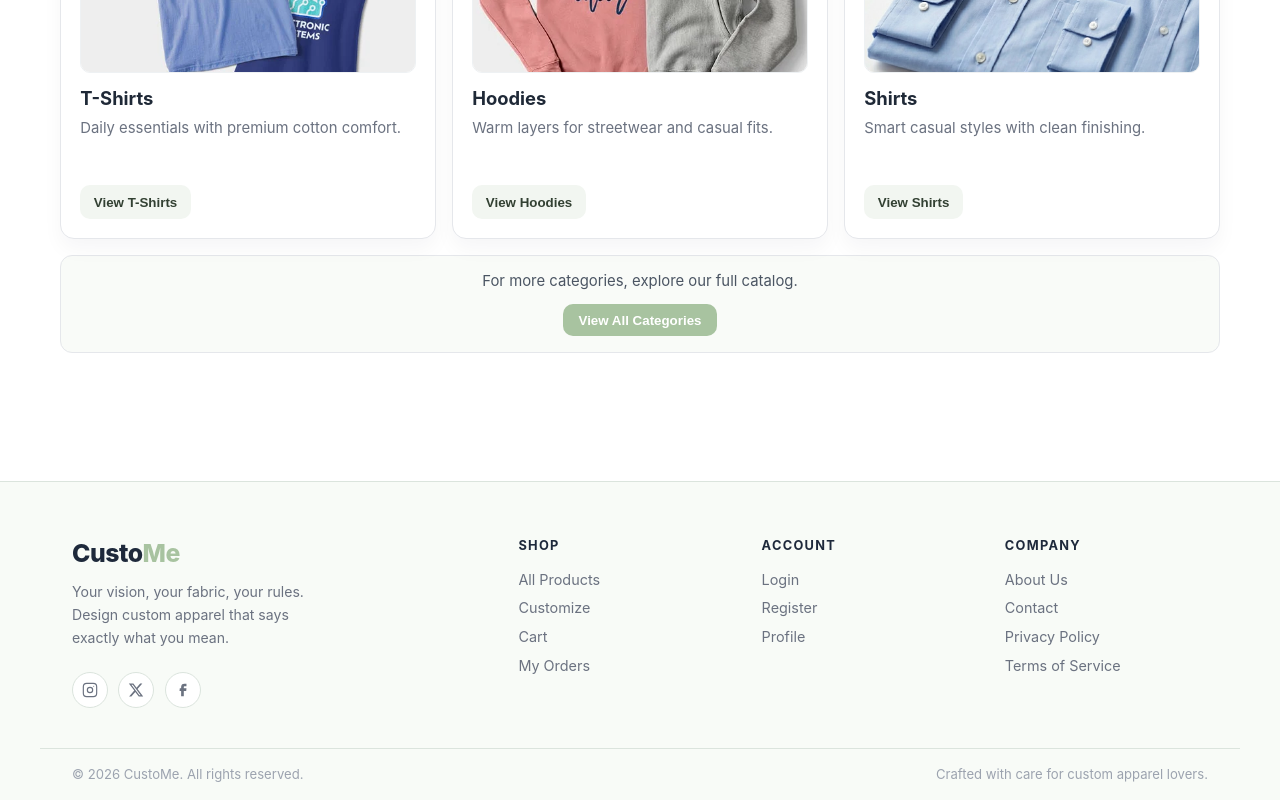
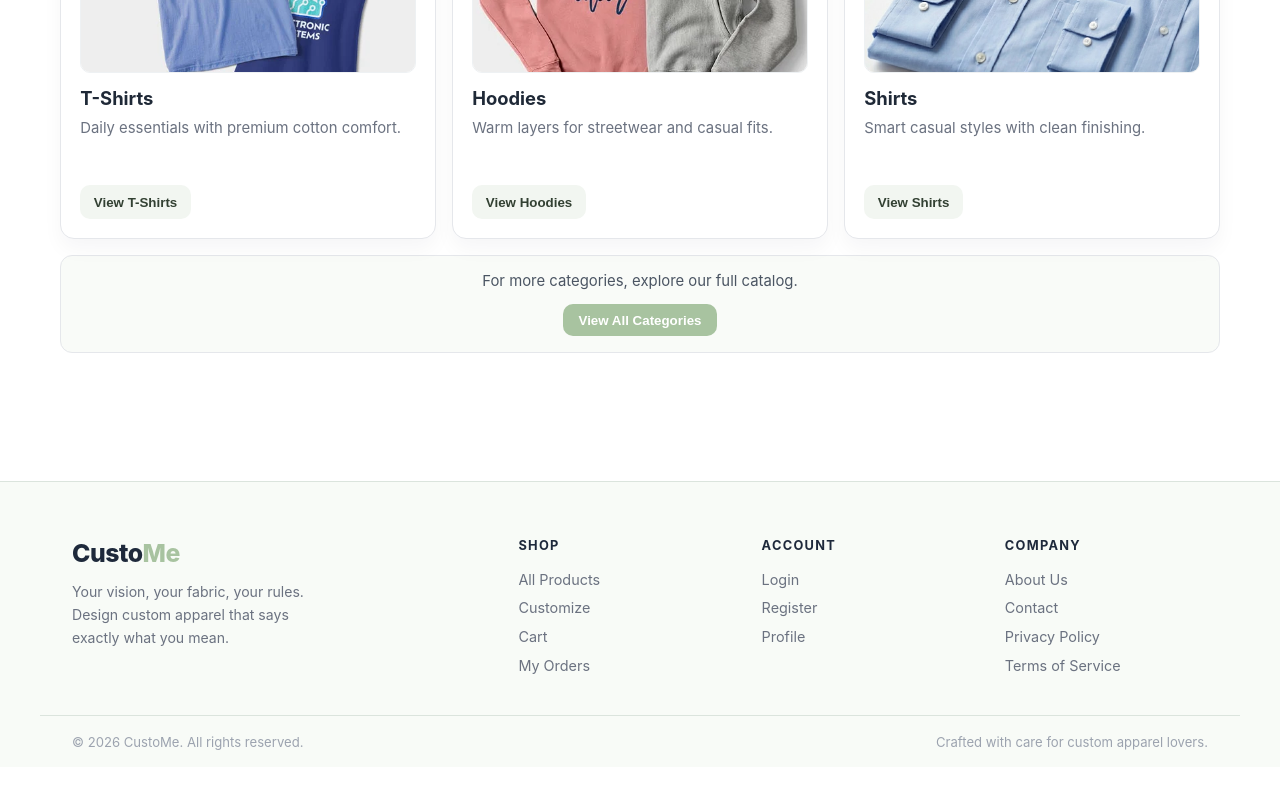
Before and after one commit to ath1l/custom_tshirt_EcommerceApp, a React (Vite) app in the folder frontend/: page / in a window 1280 px wide. Shown: the part 843-1643 px from the top of the page. After the commit the page ends 1610 px from the top, so only its background shows below. Built offline with nearby package versions, Linux system fonts and the light colour scheme; no server answers.

Commit message:
qty added

```diff
--- a/frontend/src/components/Footer.jsx
+++ b/frontend/src/components/Footer.jsx
@@ -47,27 +47,6 @@ export default function Footer() {
             Your vision, your fabric, your rules. Design custom apparel that
             says exactly what you mean.
           </p>
-
-          {/* social icons (SVG-only, no external deps) */}
-          <div className="footer__socials">
-            <a href="#" aria-label="Instagram" className="footer__social-link">
-              <svg viewBox="0 0 24 24" fill="none" stroke="currentColor" strokeWidth="1.75" strokeLinecap="round" strokeLinejoin="round">
-                <rect x="2" y="2" width="20" height="20" rx="5" ry="5"/>
-                <circle cx="12" cy="12" r="4"/>
-                <circle cx="17.5" cy="6.5" r="0.75" fill="currentColor" stroke="none"/>
-              </svg>
-            </a>
-            <a href="#" aria-label="Twitter / X" className="footer__social-link">
-              <svg viewBox="0 0 24 24" fill="currentColor">
-                <path d="M18.244 2.25h3.308l-7.227 8.26 8.502 11.24H16.17l-5.214-6.817L4.99 21.75H1.68l7.73-8.835L1.254 2.25H8.08l4.713 6.231zm-1.161 17.52h1.833L7.084 4.126H5.117z"/>
-              </svg>
-            </a>
-            <a href="#" aria-label="Facebook" className="footer__social-link">
-              <svg viewBox="0 0 24 24" fill="currentColor">
-                <path d="M9.198 21.5h4v-8.01h3.604l.396-3.98h-4V7.5a1 1 0 0 1 1-1h3v-4h-3a5 5 0 0 0-5 5v2.01h-2l-.396 3.98h2.396v8.01z"/>
-              </svg>
-            </a>
-          </div>
         </div>
 
         {/* nav columns */}
--- a/frontend/src/styles/footer.css
+++ b/frontend/src/styles/footer.css
@@ -38,40 +38,6 @@
   font-size: 0.88rem;
   line-height: 1.65;
 }
-
-/* ── social icons ── */
-.footer__socials {
-  display: flex;
-  gap: 0.65rem;
-}
-
-.footer__social-link {
-  display: flex;
-  align-items: center;
-  justify-content: center;
-  width: 36px;
-  height: 36px;
-  border-radius: 50%;
-  background: #ffffff;
-  border: 1px solid #dbe4dd;
-  color: #6b7280;
-  transition: background 0.22s ease, color 0.22s ease, border-color 0.22s ease,
-    transform 0.18s ease;
-  text-decoration: none;
-}
-
-.footer__social-link svg {
-  width: 16px;
-  height: 16px;
-}
-
-.footer__social-link:hover {
-  background: #a8c3a0;
-  border-color: #a8c3a0;
-  color: #ffffff;
-  transform: translateY(-2px);
-}
-
 /* ── nav columns ── */
 .footer__col-heading {
   margin: 0 0 1rem;
```
